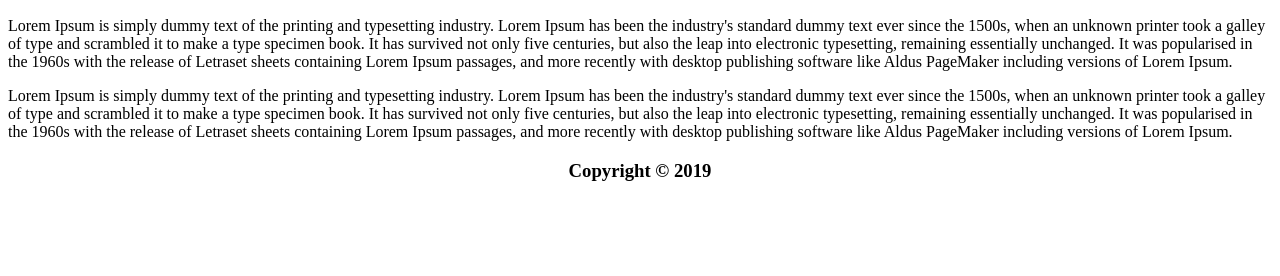
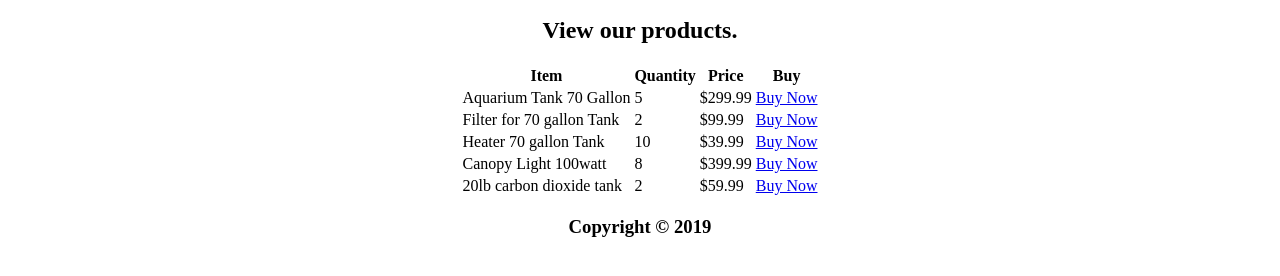
Before and after one commit to docnathan/my_planted_aquarium, a plain HTML site: page store.html in a window 1280 px wide. Shown: the part 412-688 px from the top of the page. Drawn offline with Linux system fonts and the light colour scheme.

Commit message:
updating files

```diff
--- a/store.html
+++ b/store.html
@@ -16,8 +16,45 @@
          </center>
       </nav>
       <section>
-         <p>Lorem Ipsum is simply dummy text of the printing and typesetting industry. Lorem Ipsum has been the industry's standard dummy text ever since the 1500s, when an unknown printer took a galley of type and scrambled it to make a type specimen book. It has survived not only five centuries, but also the leap into electronic typesetting, remaining essentially unchanged. It was popularised in the 1960s with the release of Letraset sheets containing Lorem Ipsum passages, and more recently with desktop publishing software like Aldus PageMaker including versions of Lorem Ipsum.</p>
-         <p>Lorem Ipsum is simply dummy text of the printing and typesetting industry. Lorem Ipsum has been the industry's standard dummy text ever since the 1500s, when an unknown printer took a galley of type and scrambled it to make a type specimen book. It has survived not only five centuries, but also the leap into electronic typesetting, remaining essentially unchanged. It was popularised in the 1960s with the release of Letraset sheets containing Lorem Ipsum passages, and more recently with desktop publishing software like Aldus PageMaker including versions of Lorem Ipsum.</p>
+         <center><h2>View our products.</h2></center>
+         <center><table>
+            <tr>
+               <th>Item</th>
+               <th>Quantity</th>
+               <th>Price</th>
+               <th>Buy</th>
+            </tr>
+            <tr>
+               <td>Aquarium Tank 70 Gallon</td>
+               <td>5</td>
+               <td>$299.99</td>
+               <td><a href="#">Buy Now</a></td>
+            </tr>
+            <tr>
+               <td>Filter for 70 gallon Tank</td>
+               <td>2</td>
+               <td>$99.99</td>
+               <td><a href="#">Buy Now</a></td>
+            </tr>
+            <tr>
+               <td>Heater 70 gallon Tank</td>
+               <td>10</td>
+               <td>$39.99</td>
+               <td><a href="#">Buy Now</a></td>
+            </tr>
+            <tr>
+               <td>Canopy Light 100watt</td>
+               <td>8</td>
+               <td>$399.99</td>
+               <td><a href="#">Buy Now</a></td>
+            </tr>
+            <tr>
+               <td>20lb carbon dioxide tank</td>
+               <td>2</td>
+               <td>$59.99</td>
+               <td><a href="#">Buy Now</a></td>
+            </tr>
+         </table></center>
       </section>
       <footer>
          <center>
```
Also changed, not shown: about.html (+11 -2 lines), index.html (+2 -2 lines).
